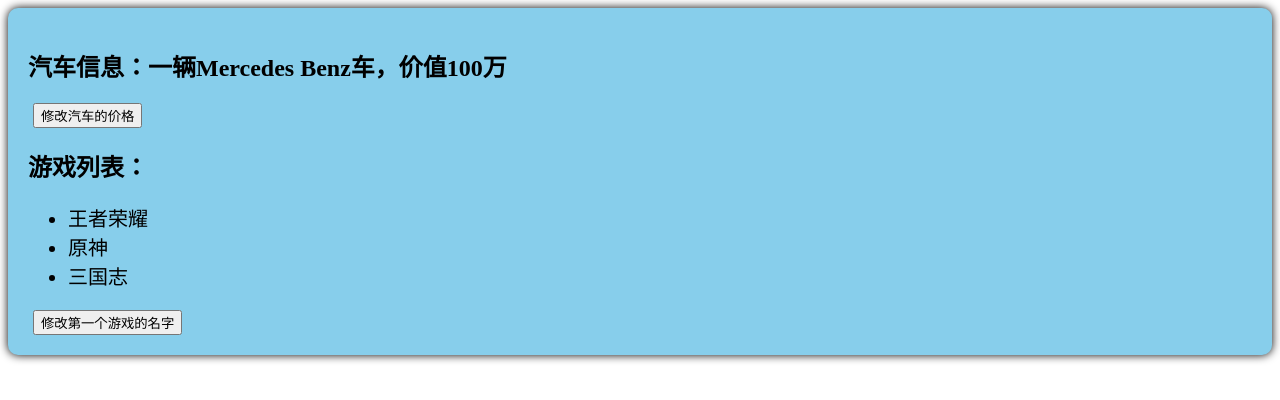
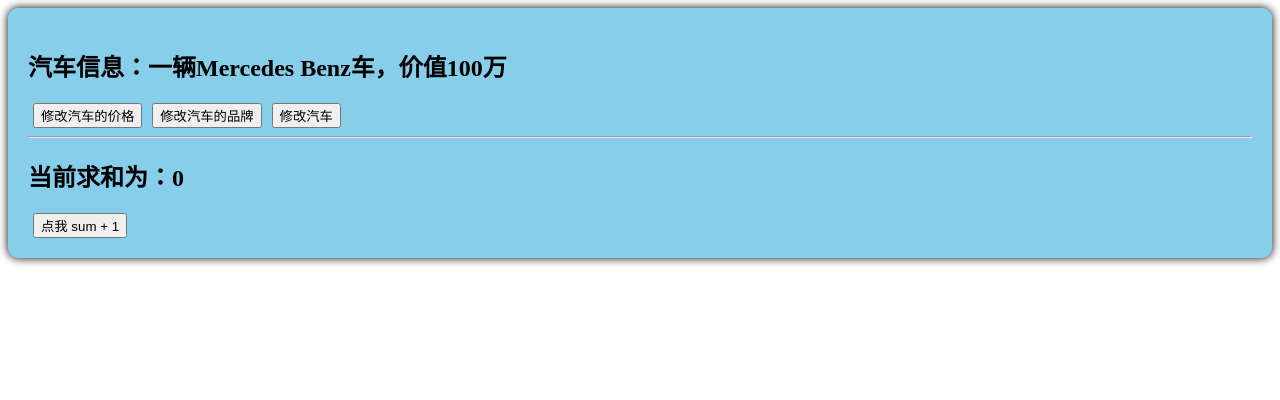
Before and after one commit to clang2you/vue3class, a Vue app: page / in a window 1280 px wide. Shown: the top 400 px of the page. Built offline with nearby package versions, Linux system fonts and the light colour scheme.

Commit message:
8.5# class

```diff
--- a/src/components/Person.vue
+++ b/src/components/Person.vue
@@ -2,30 +2,35 @@
   <div class="person">
     <h2>汽车信息：一辆{{ car.brand }}车，价值{{ car.price }}万</h2>
     <button @click="changePrice">修改汽车的价格</button>
-        <br>
-        <h2>游戏列表：</h2>
-        <ul>
-          <li v-for="g in games" :key="g.id">{{ g.name }}</li>
-        </ul>
-        <button @click="changeFirstGame">修改第一个游戏的名字</button>
+    <button @click="changeBrand">修改汽车的品牌</button>
+    <button @click="changeCar">修改汽车</button>
+    <hr>
+    <h2>当前求和为：{{ sum }}</h2>
+    <button @click="changeSum">点我 sum + 1</button>
   </div>
 </template>
 
 <script lang="ts" setup name="Person">
-import { reactive } from 'vue';
+import { ref, reactive } from 'vue';
 
 // data
 let car = reactive({ brand: 'Mercedes Benz', price: 100 })
-let games = reactive([{ id: '#1', name: '王者荣耀' }, { id: '#2', name: '原神' }, { id: '#3', name: '三国志' }])
-
-// console.log(car)
+let sum = ref(0)
 
 // methods
+function changeCar() {
+  // car = { brand: 'Alto', price: 1 }
+  // reactive 对象直接更改后就不是响应式对象了，需要使用 Object.assign 方式来分配新的对象
+  Object.assign(car, { brand: 'Alto', price: 1 })
+}
+function changeBrand() {
+  car.brand = ' BMW '
+}
 function changePrice() {
   car.price += 10
 }
-function changeFirstGame(){
-  games[0].name = '杀戮地带'
+function changeSum() {
+  sum.value += 1
 }
 </script>
 
```
Lines whose indentation alone changed are shown as unchanged.
